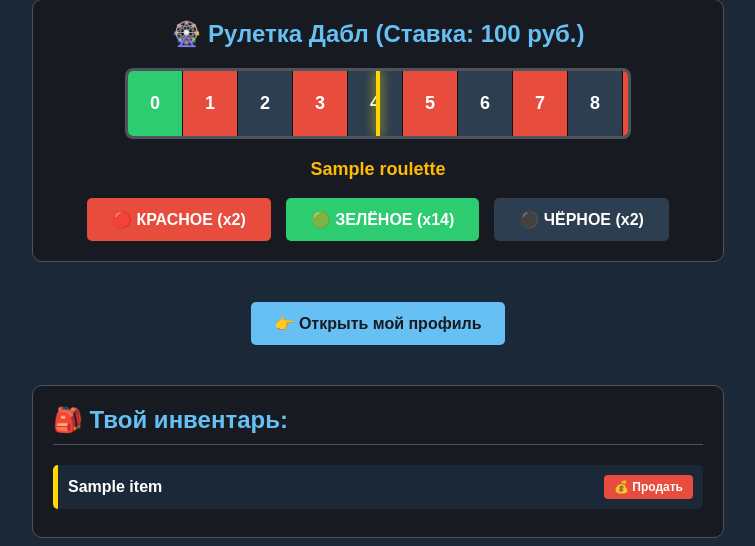
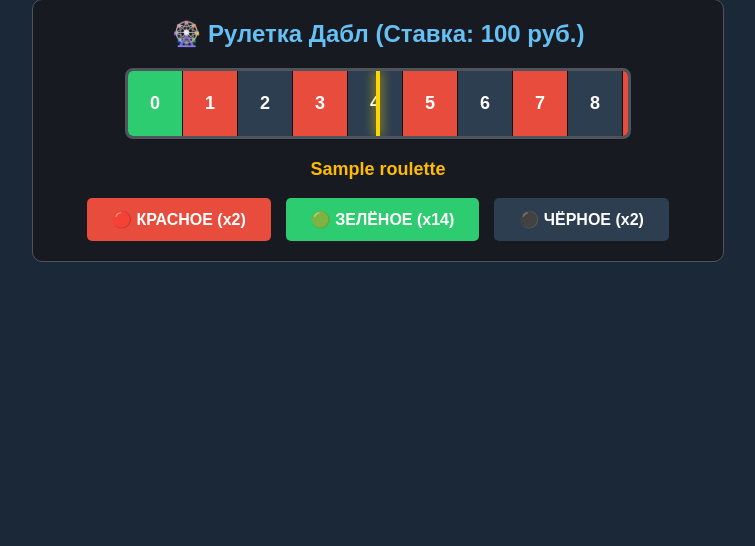
Before and after one commit to d0833336-commits/dannycs, a Flask app: template templates/index.html in a window 1280 px wide. Shown: the part 771-1317 px from the top of the page, without its empty margins (262-1017 px from the left). After the commit the page ends 1033 px from the top, so only its background shows below. Run offline with Flask 3, Linux system fonts and the light colour scheme; the template is opened without the code that fills it: most values are stand-ins (such as "Sample title", 1, 10 or a date in 2020).

Commit message:
Add files via upload

```diff
--- a/templates/index.html
+++ b/templates/index.html
@@ -191,36 +191,6 @@
 
 
 
-
-    <a href="/profile" style="display: inline-block; padding: 12px 24px; background-color: #66c0f4; color: #171a21; text-decoration: none; border-radius: 5px; font-weight: bold; margin-bottom: 40px;">
-        👉 Открыть мой профиль
-    </a>
-
-
-
-    <!-- Блок инвентаря -->
-    <div style="background-color: #171a21; max-width: 650px; margin: 0 auto; padding: 20px; border-radius: 10px; border: 1px solid #4f535b; text-align: left;"><h2 style="color: #66c0f4; margin-top: 0; border-bottom: 1px solid #4f535b; padding-bottom: 10px;">🎒 Твой инвентарь:</h2>
-
-        {% if inventory %}
-            <ul style="list-style-type: none; padding: 0; margin: 0;">
-            {% for item in inventory %}
-                <li style="padding: 10px; margin: 8px 0; background-color: #1b2838; border-radius: 5px; border-left: 5px solid #ffd700; font-weight: bold; display: flex; justify-content: space-between; align-items: center;">
-                    <span>{{ item }}</span>
-                    <form action="/sell_from_inventory" method="POST" style="margin: 0;">
-                        <input type="hidden" name="item_index" value="{{ loop.index0 }}">
-                        <button type="submit" style="padding: 5px 10px; background-color: #e74c3c; color: white; border: none; border-radius: 4px; font-size: 12px; cursor: pointer; font-weight: bold;">
-                            💰 Продать
-                        </button>
-                    </form>
-                </li>
-            {% endfor %}
-            </ul>
-        {% else: %}
-            <p style="color: #8f98a0; font-style: italic;">Инвентарь пока пуст. Открой кейс и сохрани оружие!</p>
-        {% endif %}
-    </div>
-
-
     <script>
         const tape = document.getElementById('tape');
         const order = ["green", "red", "black", "red", "black", "red", "black", "red", "black", "red", "black", "red", "black", "red", "black"];
```
